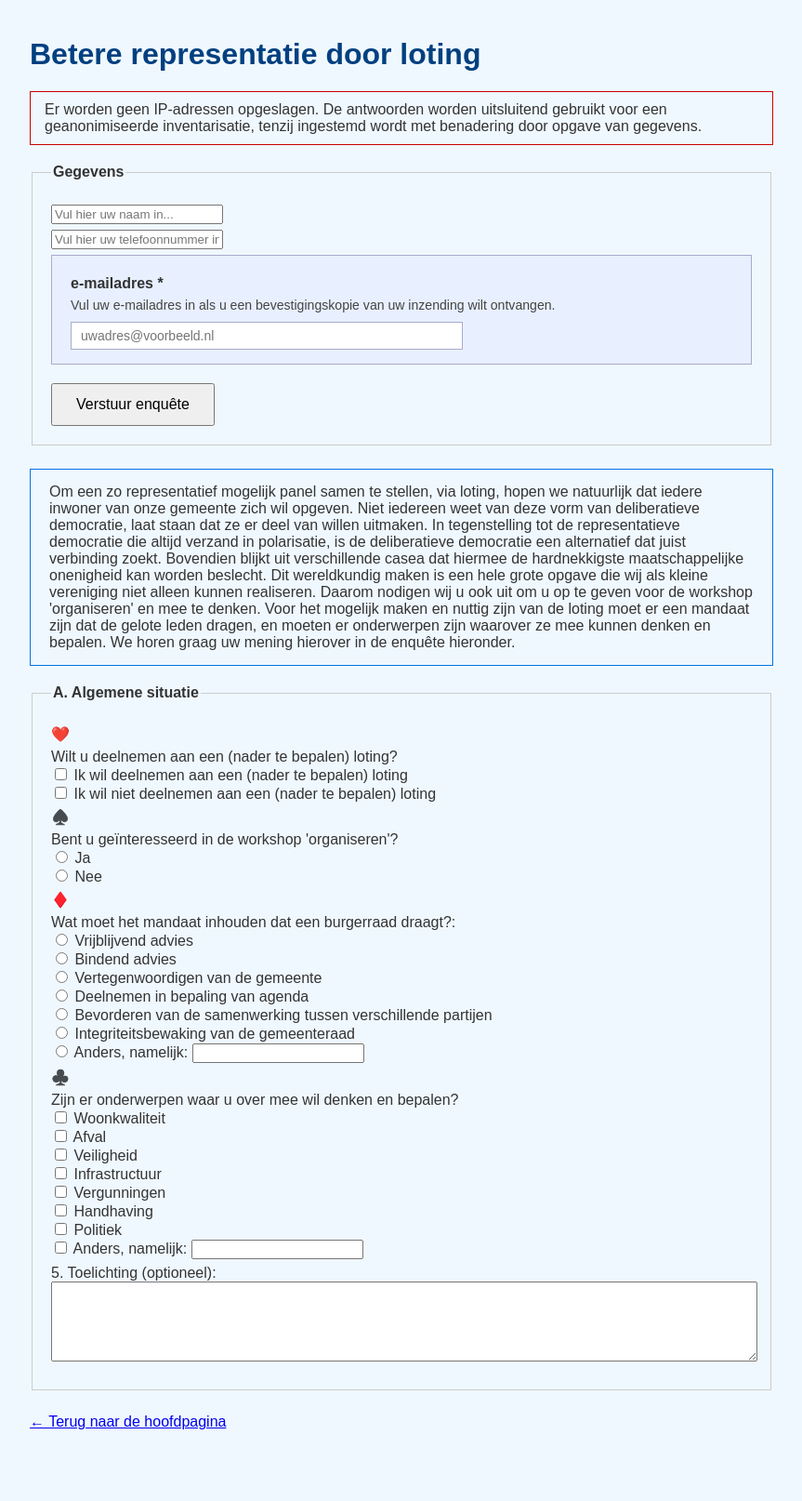
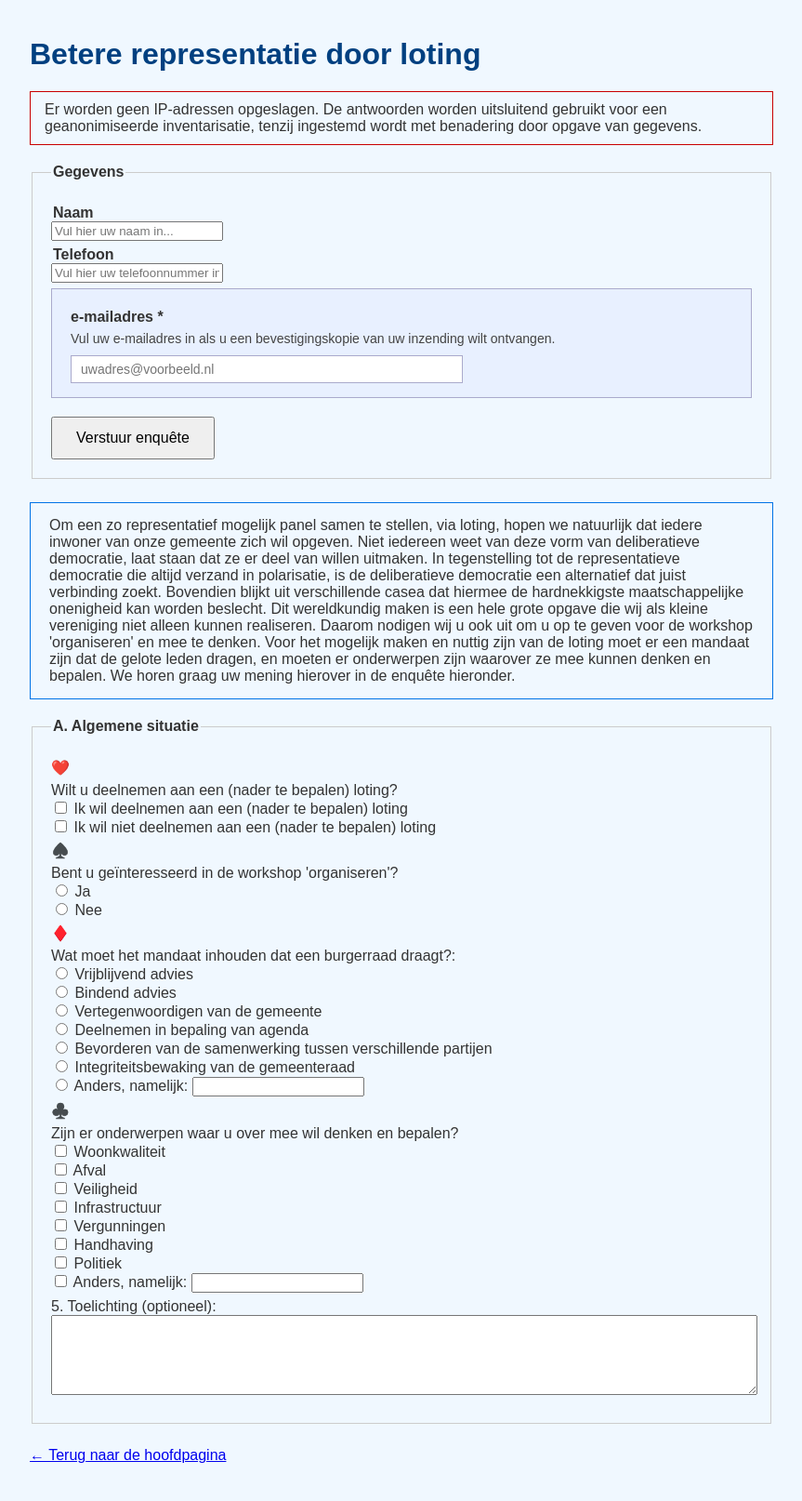
Before and after one commit to Klikblitser/VBBSKW, a Jekyll site: the page enquete.html, which Jekyll copies as it is, in a window 1280 px wide. Shown: the whole page at 93% size, without its empty margins (208-1071 px from the left). Built offline with Jekyll 4.4.1, drawn with Linux system fonts in a browser that asks for light colours; before the commit the page ends 1578 px from its top, so only the background shows below that.

Commit message:
nieuwe enquete

```diff
--- a/enquete.html
+++ b/enquete.html
@@ -83,13 +83,14 @@
 De antwoorden worden uitsluitend gebruikt voor een geanonimiseerde inventarisatie, tenzij ingestemd wordt met benadering door opgave van gegevens.
 </p>
 
+<form id="enqueteForm" action="https://formspree.io/f/xbdlnwpw" method="POST">
 <fieldset>
     <legend>Gegevens</legend>
     <label>
-        <input type="text" name="Naam" placeholder="Vul hier uw naam in...">
+     <legend>Naam</legend>   <input type="text" name="Naam" placeholder="Vul hier uw naam in...">
     </label>
     <label>
-        <input type="tel" name="Telefoon" placeholder="Vul hier uw telefoonnummer in...">
+     <legend>Telefoon</legend>   <input type="tel" name="Telefoon" placeholder="Vul hier uw telefoonnummer in...">
     </label>
 
 
@@ -105,8 +106,6 @@
 
     <button type="submit" class="submit" id="submitBtn">Verstuur enquête</button>
     <div id="statusMessage" style="margin-top: 15px; padding: 10px; display: none;"></div>
-
-    </form>
 
     <script>
     (function() {
@@ -129,7 +128,6 @@
             const email = formData.get('_replyto');
             if (!email || !email.trim()) {
                 formData.delete('_replyto');
-            }
             }
 
             try {
@@ -163,10 +161,10 @@
                 statusMessage.innerHTML = '&#10007; <strong>Fout:</strong> ' + error.message + '<br>Probeer het later opnieuw of neem contact op via penningmeester@vbbskw.com';
             }
 
-         submitBtn.disabled = false;
-         submitBtn.textContent = 'Verstuur enquête';
+            submitBtn.disabled = false;
+            submitBtn.textContent = 'Verstuur enquête';
         });
-    })();
+    }());
     </script>
 </fieldset>
 <p class="toelichting">
@@ -175,8 +173,6 @@
 Dit wereldkundig maken is een hele grote opgave die wij als kleine vereniging niet alleen kunnen realiseren. Daarom nodigen wij u ook uit om u op te geven voor de workshop 'organiseren' en mee te denken.
 Voor het mogelijk maken en nuttig zijn van de loting moet er een mandaat zijn dat de gelote leden dragen, en moeten er onderwerpen zijn waarover ze mee kunnen denken en bepalen. We horen graag uw mening hierover in de enquête hieronder.
 </p>
-
-<form id="enqueteForm" action="https://formspree.io/f/xbdlnwpw" method="POST">
 
 <!-- A. Algemene situatie -->
 <fieldset>
@@ -231,6 +227,7 @@
         <textarea name="Toelichting"></textarea>
     </label>
 </fieldset>
+</form>
 
 <p><a href="index.html">&#8592; Terug naar de hoofdpagina</a></p>
 
```
